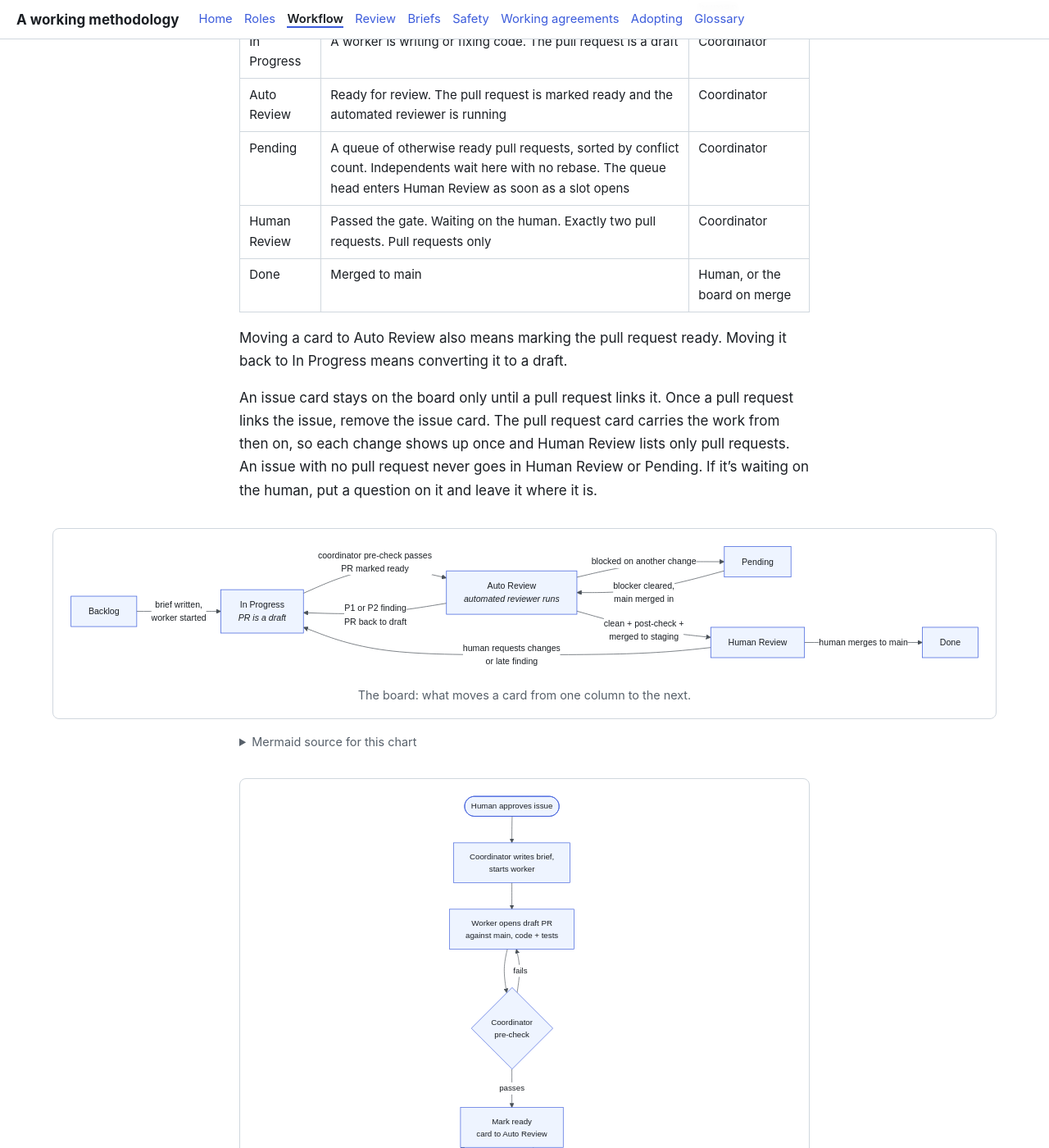
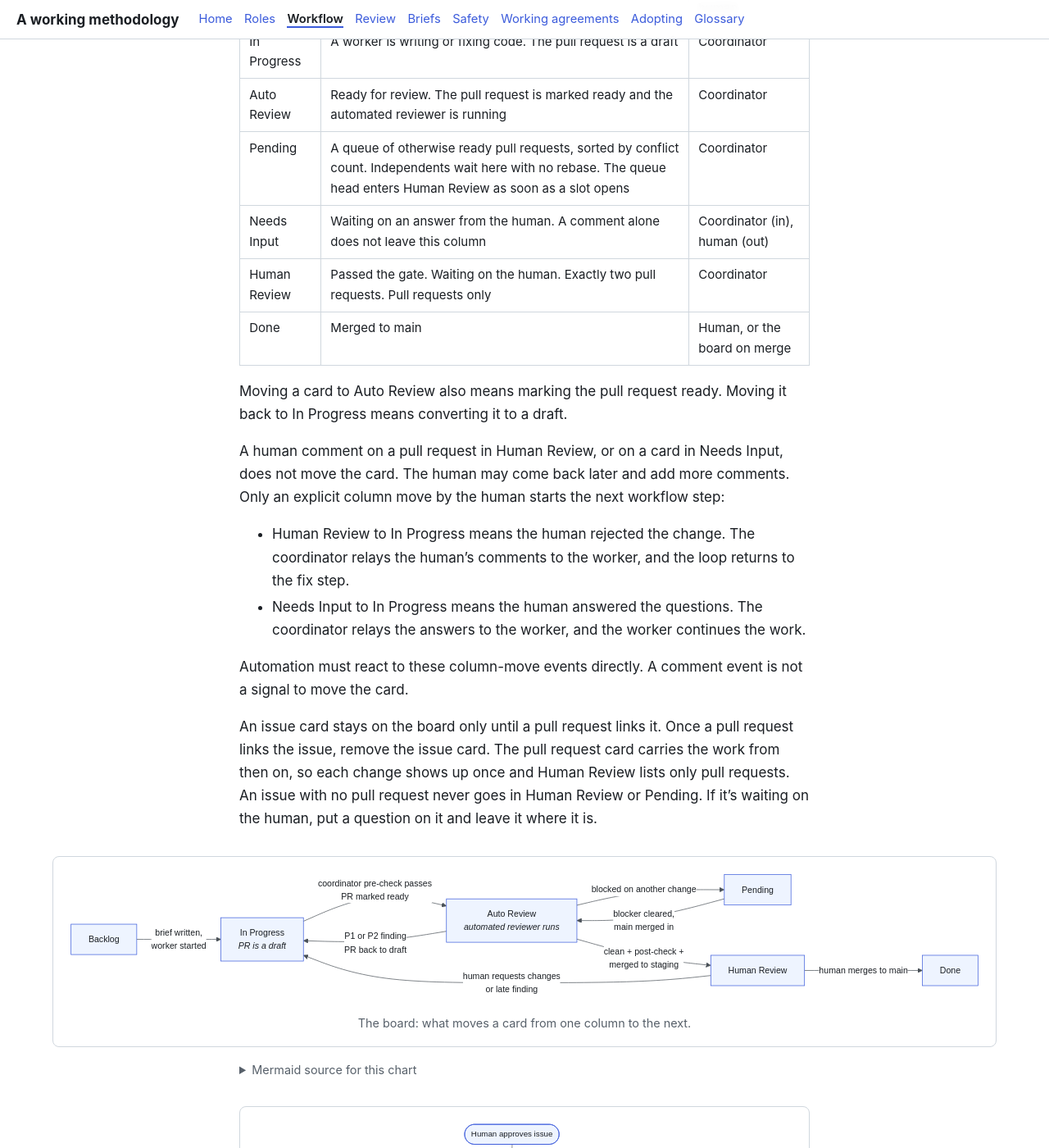
Before and after one commit to tangentcode/methodology, a Jekyll site: the page built from workflow.md, in a window 1280 px wide and 1400 px high, scrolled down 675 px. Shown: the whole window at 82% size. Built offline with Jekyll 4.4.1, drawn with Linux system fonts in a browser that asks for light colours; our own code applies the rules of GitHub Pages for plain Markdown files; some of the changed text lies outside the part shown.

Commit message:
docs: only an explicit column move leaves Human Review or Needs Input
A human comment does not move the card. The human may come back later
and add more comments. Human Review to In Progress means rejected:
relay the comments. Needs Input to In Progress means the questions
are answered: relay and continue the work. Automation must react to
these column-move events directly.

````diff
--- a/workflow.md
+++ b/workflow.md
@@ -16,10 +16,18 @@
 | In Progress | A worker is writing or fixing code. The pull request is a draft | Coordinator |
 | Auto Review | Ready for review. The pull request is marked ready and the automated reviewer is running | Coordinator |
 | Pending | A queue of otherwise ready pull requests, sorted by conflict count. Independents wait here with no rebase. The queue head enters Human Review as soon as a slot opens | Coordinator |
+| Needs Input | Waiting on an answer from the human. A comment alone does not leave this column | Coordinator (in), human (out) |
 | Human Review | Passed the gate. Waiting on the human. Exactly two pull requests. Pull requests only | Coordinator |
 | Done | Merged to main | Human, or the board on merge |
 
 Moving a card to Auto Review also means marking the pull request ready. Moving it back to In Progress means converting it to a draft.
+
+A human comment on a pull request in Human Review, or on a card in Needs Input, does not move the card. The human may come back later and add more comments. Only an explicit column move by the human starts the next workflow step:
+
+- Human Review to In Progress means the human rejected the change. The coordinator relays the human's comments to the worker, and the loop returns to the fix step.
+- Needs Input to In Progress means the human answered the questions. The coordinator relays the answers to the worker, and the worker continues the work.
+
+Automation must react to these column-move events directly. A comment event is not a signal to move the card.
 
 An issue card stays on the board only until a pull request links it. Once a pull request links the issue, remove the issue card. The pull request card carries the work from then on, so each change shows up once and Human Review lists only pull requests. An issue with no pull request never goes in Human Review or Pending. If it's waiting on the human, put a question on it and leave it where it is.
 
@@ -30,8 +38,10 @@ flowchart LR
     AR -->|P1 or P2 finding| IP
     AR -->|blocked on another change| P[Pending]
     P -->|blocker cleared| AR
+    IP -->|waiting on a human answer| NI[Needs Input]
+    NI -->|human moves the card to In Progress| IP
     AR -->|clean, post-check passes, screenshots present, staging best-effort| HR[Human Review]
-    HR -->|human requests changes| IP
+    HR -->|human moves the card to In Progress| IP
     HR -->|late finding| IP
     HR -->|human merges to main| D[Done]
 ```
@@ -49,7 +59,7 @@ flowchart LR
 9. Staging deploy is best-effort. The coordinator merges the change into the staging branch and redeploys staging when it can. Do not block Human Review if the body does not name the served commit, or if a served-tree check for dropped lines would fail.
 10. For any change a person can see, screenshots or frames go into the pull request description. Existing screenshots count, even from an older head; do not retake them. The description also says where and how to see the change.
 11. The coordinator checks the full gate in [review.md](review.md). Only if it passes does the card move to Human Review. The Linux checks on the current head must be green before the card can enter Human Review, even though the other steps started while CI was still running.
-12. The human reviews. He merges to main, or sends the change back with comments, which returns it to step 6.
+12. The human reviews. He merges to main, or he moves the card from Human Review to In Progress to reject the change, which returns it to step 6. A comment in Human Review does not move the card.
 13. When a Human Review pull request merges, the coordinator promotes the head of the Pending queue at once, so Human Review holds two again. The reviewer moves on to the other Human Review pull request.
 14. While Human Review holds two pull requests and any work is in progress, the coordinator keeps one fully gated ready-next pull request that can enter once both merge. Prefer a pull request that conflicts with nothing. Only when none exists, rebase one pull request onto main plus both Human Review pull requests and gate that tip. If the reviewer rejects a Human Review pull request, rebuild that speculative tip without it.
 15. If Human Review becomes empty while work is in progress, the swarm manager tells the reviewer at once, and names the next pull request and its ETA.
@@ -79,3 +89,5 @@ A change is done when:
 ## Blocked work
 
 A change that is otherwise ready but waits on another change goes to Pending, not Auto Review or Human Review. Its pull request body names the blocker. When the blocker merges, the coordinator rebases or merges main into the branch and resumes the loop.
+
+A change that waits on an answer from the human goes to Needs Input, not Pending. A comment on that card does not move it. When the human moves the card to In Progress, the coordinator relays the answers and the work continues.
````
Also changed, not shown: review.md (+2 -0 lines), roles.md (+1 -0 lines).
